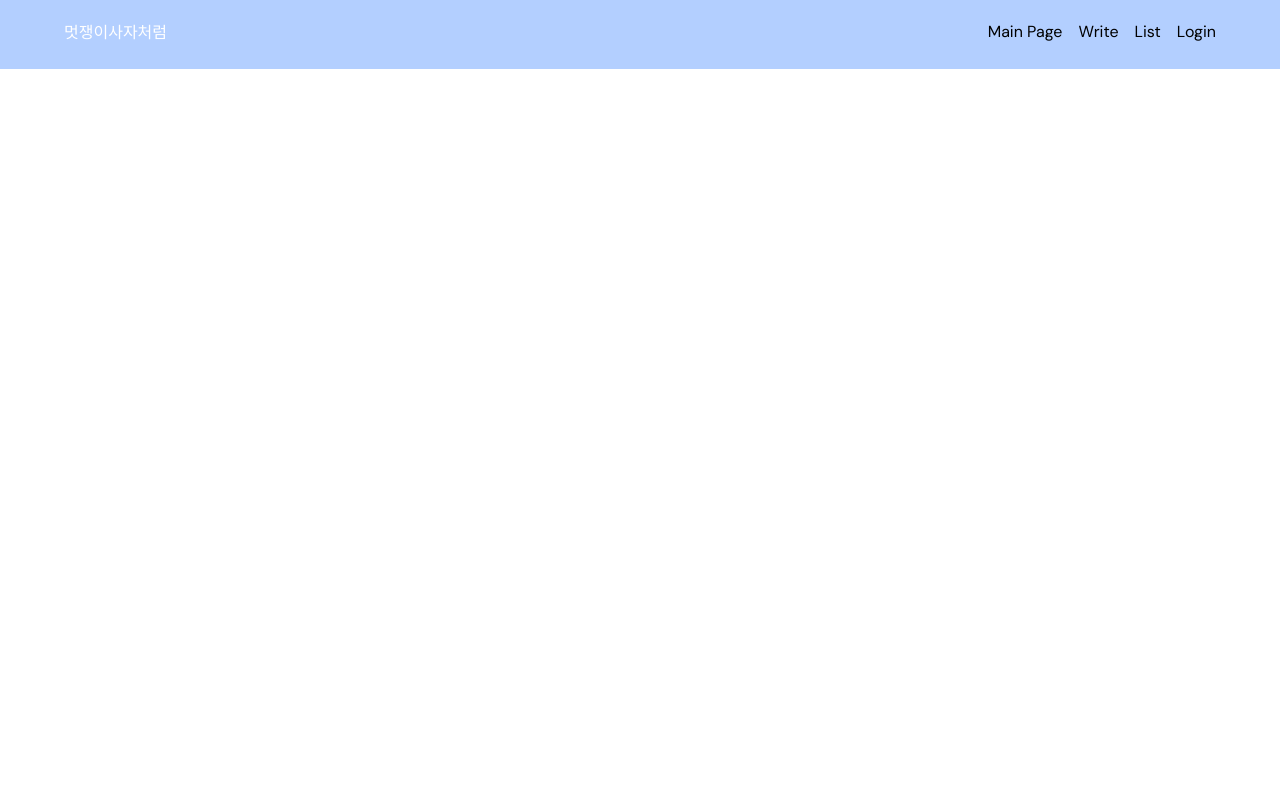
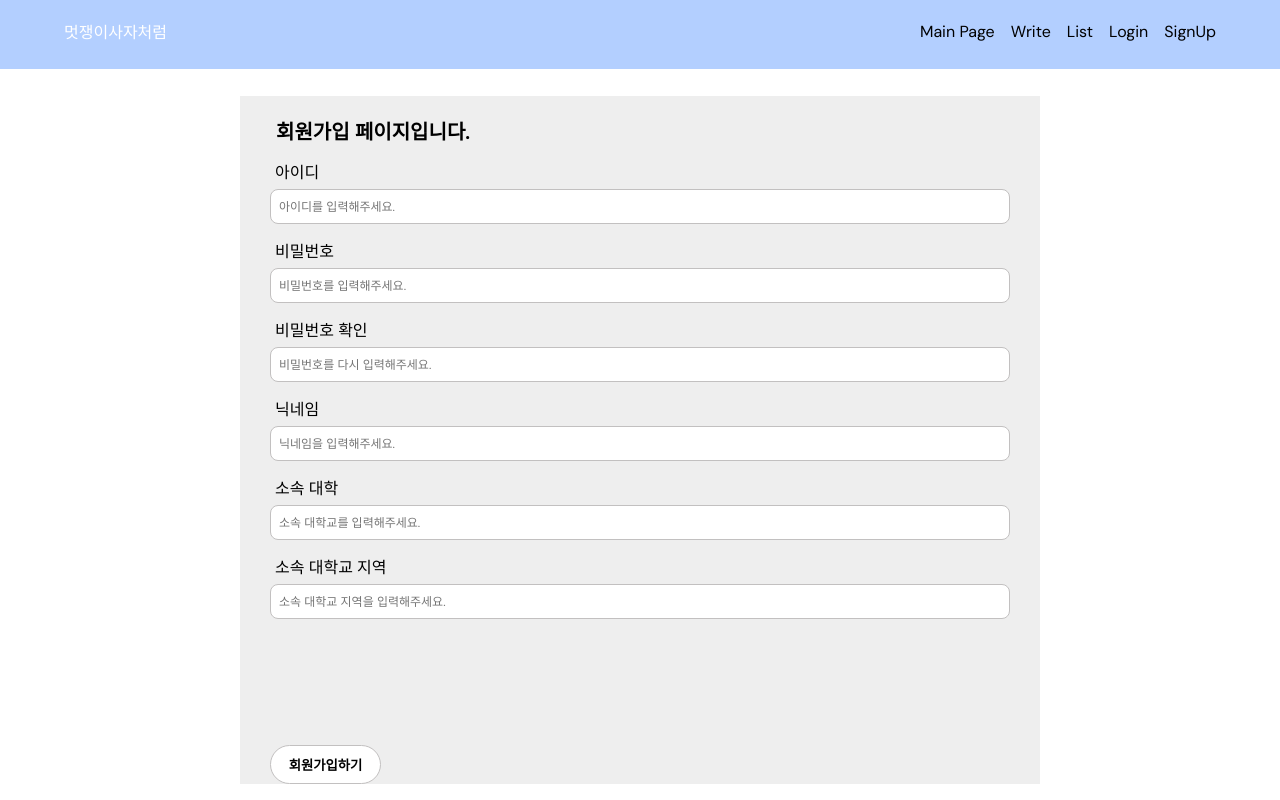
Before and after one commit to yujinko/portfolio, a React (Create React App) app in the folder portfolio-master/: page /signup in a window 1280 px wide. Built offline with nearby package versions, Linux system fonts and the light colour scheme.

Commit message:
회원가입 페이지 추가

```diff
--- a/portfolio-master/src/App.js
+++ b/portfolio-master/src/App.js
@@ -12,6 +12,7 @@ import Write from './Routes/Write';
 import List from './Routes/List';
 import Page from './Routes/Page';
 import Login from './Routes/Login';
+import SignUp from './Routes/SignUp';
 
 function App() {
   return (
@@ -26,6 +27,7 @@ function App() {
               <Route path="/list" element={<List />} />
               <Route path="/pages/:id" element={<Page/>}/>
               <Route path="/login" element={<Login/>}/>
+              <Route path="/signup" element={<SignUp/>}/>
             </Routes>
           </Container>
           <Footer />
--- /dev/null
+++ b/portfolio-master/src/Routes/SignUp.js
@@ -0,0 +1,110 @@
+import React, { useState } from 'react'
+
+import {
+  WritePageContainer,
+  TitleContainer,
+  ContentContainer,
+  InputTitleContainer,
+  InputWrapContainer,
+  InputContainer,
+  ButtonContainer } from './Write.styled';
+
+function SignUp() {
+  const [id, setId] = useState('');
+  const [pw, setPw] = useState('');
+  const [pw2, setPw2] = useState('');
+  const [nickname, setNickname] = useState('');
+  const [uni, setUni] = useState('');
+  const [loc, setLoc] = useState('');
+
+  function IdChange(e) {
+    console.log(e);
+    setId(e.target.value);
+  };
+
+  function PwChange(e) {
+    console.log(e);
+    setPw(e.target.value);
+  };
+
+  function Pw2Change(e) {
+    console.log(e);
+    setPw2(e.target.value);
+  };
+
+  function NicknameChange(e) {
+    console.log(e);
+    setNickname(e.target.value);
+  };
+
+  function UniChange(e) {
+    console.log(e);
+    setUni(e.target.value);
+  };
+
+  function LocChange(e) {
+    console.log(e);
+    setLoc(e.target.value);
+  };
+
+  return (
+    <WritePageContainer>
+      <TitleContainer>
+        회원가입 페이지입니다.
+      </TitleContainer>
+      <ContentContainer>
+        <InputTitleContainer>아이디</InputTitleContainer>
+        <InputWrapContainer>
+          <InputContainer placeholder = "아이디를 입력해주세요."
+          value={id}
+          onChange={IdChange}/>
+        </InputWrapContainer>
+
+        <InputTitleContainer>비밀번호</InputTitleContainer>
+        <InputWrapContainer>
+          <InputContainer placeholder = "비밀번호를 입력해주세요."
+          value={pw}
+          onChange={PwChange}/>
+        </InputWrapContainer>
+
+        <InputTitleContainer>비밀번호 확인</InputTitleContainer>
+        <InputWrapContainer>
+          <InputContainer placeholder = "비밀번호를 다시 입력해주세요."
+          value={pw2}
+          onChange={Pw2Change}/>
+        </InputWrapContainer>
+
+        <InputTitleContainer>닉네임</InputTitleContainer>
+        <InputWrapContainer>
+          <InputContainer placeholder = "닉네임을 입력해주세요."
+          value={nickname}
+          onChange={NicknameChange}/>
+        </InputWrapContainer>
+
+        <InputTitleContainer>소속 대학</InputTitleContainer>
+        <InputWrapContainer>
+          <InputContainer placeholder = "소속 대학교를 입력해주세요."
+          value={uni}
+          onChange={UniChange}/>
+        </InputWrapContainer>
+
+        <InputTitleContainer>소속 대학교 지역</InputTitleContainer>
+        <InputWrapContainer>
+          <InputContainer placeholder = "소속 대학교 지역을 입력해주세요."
+          value={loc}
+          onChange={LocChange}/>
+        </InputWrapContainer>
+
+      </ContentContainer>
+
+
+      <div>
+        <ButtonContainer>
+          회원가입하기
+        </ButtonContainer>
+      </div>
+    </WritePageContainer>
+  );
+}
+
+export default SignUp;
--- a/portfolio-master/src/Routes/Write.styled.js
+++ b/portfolio-master/src/Routes/Write.styled.js
@@ -3,7 +3,7 @@ import styled from "styled-components";
 export const WritePageContainer = styled.div`
     position: absolute;
     top: 12%;
-    bottom: 5%;
+    bottom: 2%;
     width: 100%;
     max-width: 800px;
     padding: 0 30px;
@@ -15,13 +15,13 @@ export const WritePageContainer = styled.div`
     flex-direction: column;
 `
 export const TitleContainer = styled.div`
-    margin-top: 40px;
+    margin-top: 20px;
     margin-left: 6px;
-    font-size: 26px;
+    font-size: 20px;
     font-weight: 700;
 `
 export const ContentContainer = styled.div`
-    margin-top: 26px;
+    margin-top: 14px;
     flex: 1;
 `
 export const InputTitleContainer = styled.div`
@@ -31,9 +31,9 @@ export const InputTitleContainer = styled.div`
 export const InputWrapContainer = styled.div`
     display: flex;
     border-radius: 8px;
-    padding: 16px;
-    margin-top: 10px;
-    margin-bottom: 20px;
+    padding: 8px;
+    margin-top: 6px;
+    margin-bottom: 14px;
     background-color: white;
     border: 1px solid #c2c0c0;
 `
@@ -43,7 +43,7 @@ export const InputContainer = styled.input`
     outline: none;
     border: none;
     height: 17px;
-    font-size: 14px;
+    font-size: 12px;
     font-weight: 400;
     ::placeholder {
         color: lightgray;
@@ -53,7 +53,7 @@ export const ButtonContainer = styled.button`
     width: 15%;
     height: 39px;
     margin-top: 20px;
-    font-weight;700;
+    font-weight: 700;
     background-color: white;
     border: 1px solid #c2c0c0;
     border-radius: 20px;
--- a/portfolio-master/src/components/Navbar.js
+++ b/portfolio-master/src/components/Navbar.js
@@ -38,6 +38,7 @@ const Navbar = () => {
                         <span><Link to="/write">Write</Link></span>
                         <span><Link to="/list">List</Link></span>
                         <span><Link to="/login">Login</Link></span>
+                        <span><Link to="/signup">SignUp</Link></span>
                     </MenuIcon>
                 </FlexContainer>
             </Container>
```
